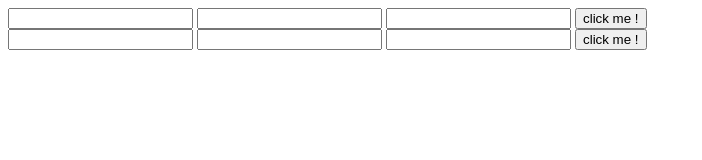
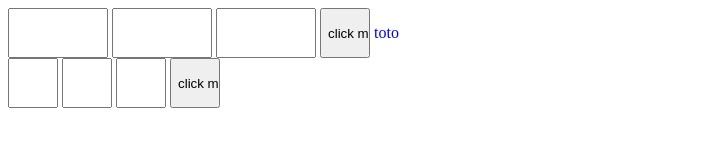
Before and after one commit to djedje72/projet-gwen, a plain HTML site: page index.html in a window 1280 px wide. Shown: the whole page, without its empty margins (0-702 px from the left). Drawn offline with Linux system fonts and the light colour scheme.

Commit message:
second commit

```diff
--- a/index.html
+++ b/index.html
@@ -1,7 +1,22 @@
 <html>
     <head>
+
+        <style type="text/css">
+            #mySpan {
+                color: blue;
+            }
+            input {
+                width: 50px;
+                height: 50px;
+            }
+
+            .input-small {
+                width: 100px;
+            }
+        </style>
     </head>
     <body>
+        <!--<script src="myScript.js"></script>-->
         <script type="text/javascript">
             var myVar = 0;
             function myFunction() {
@@ -10,20 +25,17 @@
                 console.log("j'ai cliqué "+ myVar +" fois !");
             }
 
-            // var myVar1 = "eez";
-            // var myVar2 = [1,2,3];
-            // var myVar2 = {
-            //     "name": "toto",
-            //     "firstName":"huuu"
-            // };
-
-            // myFunction();
+            function myFunction2(monElement) {
+                var toto = document.getElementById("mySpan");
+                toto.innerHTML = monElement.value;
+            }
         </script>
         <div>
-            <input type="text" name="tt1"/>
-            <input type="text" name="tt2"/>
-            <input type="text" name="tt3"/>
+            <input class="input-small" type="text" name="tt1" onchange="myFunction2(this)"/>
+            <input class="input-small" type="text" name="tt2"/>
+            <input class="input-small" type="text" name="tt3"/>
             <input type="button" name="tt4" value="click me !" onclick="myFunction();"/>
+            <span id="mySpan">toto</span>
         </div>
         <div>
             <input type="text" name="tt1"/>
```
Also changed, not shown: myScript.js (added, +11 -0 lines), myStyle.css (added).
